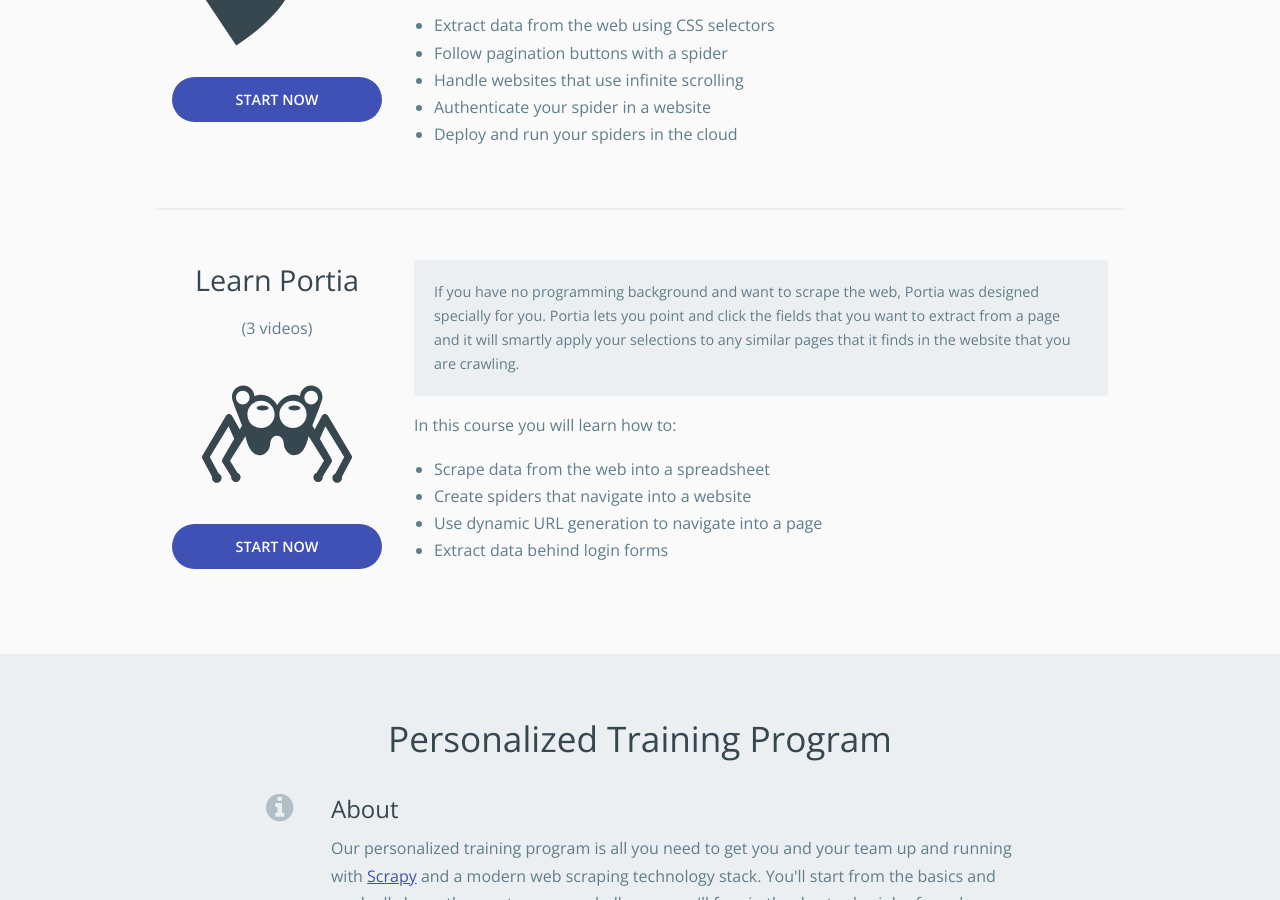
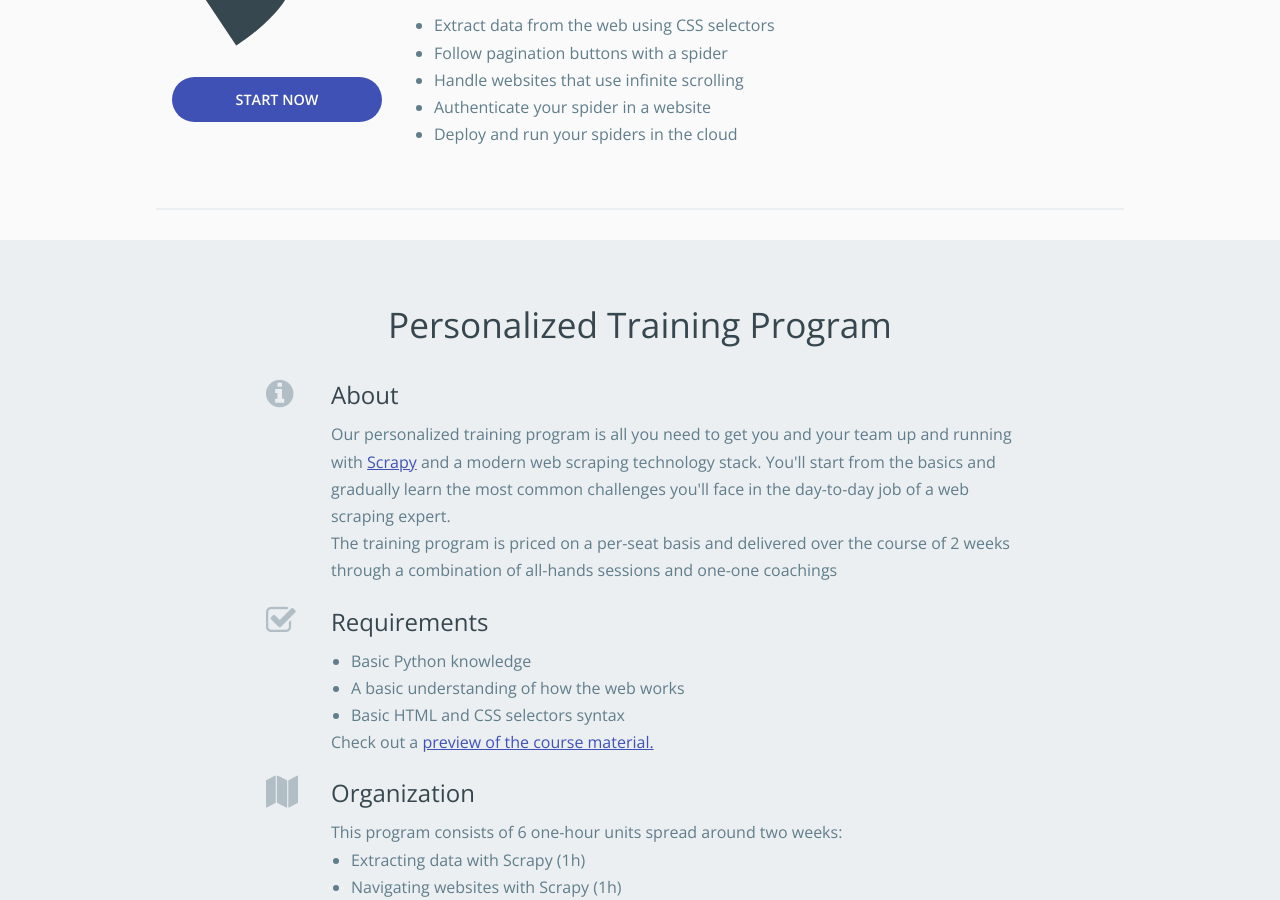
Before and after one commit to scrapinghub/learn.scrapinghub.com, a Jekyll site: the page built from index.html, in a window 1280 px wide and 900 px high, scrolled down 549 px. Built offline with Jekyll 4.4.1, drawn with Linux system fonts in a browser that asks for light colours; nearby versions of some CDN libraries.

Commit message:
WEB-108: removing portia references

```diff
--- a/_layouts/default.html
+++ b/_layouts/default.html
@@ -9,8 +9,6 @@
             {% unless page.title == 'Scrapinghub Learning Center' %}
                 <h2>
                     <a href="{{ site.baseurl }}/" class="back-button"><i class="fa fa-angle-left" aria-hidden="true"></i> Back to Learning center</a>
-                    {% if page.title == 'Learn Portia' %}| <a href="{{ site.baseurl }}/scrapy" class="back-button">Learn Scrapy</a>{% endif %}
-                    {% if page.title == 'Learn Scrapy' %}| <a href="{{ site.baseurl }}/portia" class="back-button">Learn Portia</a>{% endif %}
                 </h2>
             {% endunless %}
         </div>
--- a/index.html
+++ b/index.html
@@ -25,25 +25,6 @@ title: Scrapinghub Learning Center
                         <li>Handle websites that use infinite scrolling</li>
                         <li>Authenticate your spider in a website</li>
                         <li>Deploy and run your spiders in the cloud</li>
-                    </ul>
-                </div>
-            </div>
-            <!-- Portia -->
-            <div class="row course-summary">
-                <div class="col-md-3 course-icon">
-                    <h2>Learn Portia</h2>
-                    <p>(3 videos)</p>
-                    {% include icons/icon-portia.svg %}
-                    <a href="{{ site.baseurl }}/portia" class="primary-cta">Start now</a>
-                </div>
-                <div class="col-md-9">
-                    <h3>If you have no programming background and want to scrape the web, Portia was designed specially for you. Portia lets you point and click the fields that you want to extract from a page and it will smartly apply your selections to any similar pages that it finds in the website that you are crawling.</h3>
-                    <p>In this course you will learn how to:</p>
-                    <ul>
-                        <li>Scrape data from the web into a spreadsheet</li>
-                        <li>Create spiders that navigate into a website</li>
-                        <li>Use dynamic URL generation to navigate into a page</li>
-                        <li>Extract data behind login forms</li>
                     </ul>
                 </div>
             </div>
```
Also changed, not shown: learn-portia.html (deleted, +0 -32 lines).
